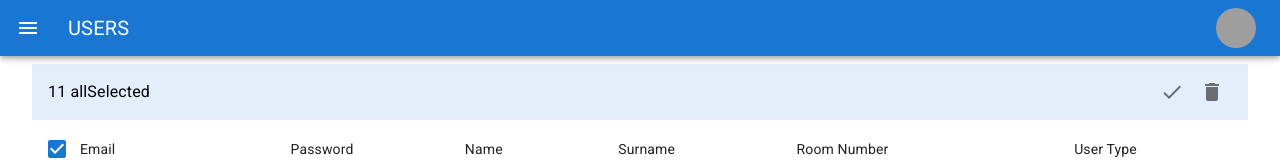
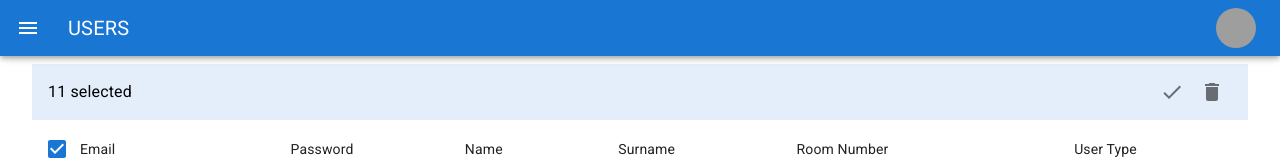
Before and after one commit to dorm-social-room-manager/dsrm-frontend, a React (Vite) app: page /dashboard/user-list in a window 1280 px wide. Both pictures are taken after a click on the element 57 px from the left and 148 px from the top of the page. Shown: the top 168 px of the page. Built offline with nearby package versions, Linux system fonts and the light colour scheme; grey boxes are pictures that could not be loaded.

Commit message:
fix: changed name
Related work item: GH-29

```diff
--- a/src/components/CustomTable/CustomTable.types.ts
+++ b/src/components/CustomTable/CustomTable.types.ts
@@ -9,7 +9,7 @@ export interface HeadCell<T extends Record<PropertyKey, unknown>> {
 }
 
 export interface CustomTableToolbarProps<T extends Record<PropertyKey, unknown>> {
-  allSelected: readonly T[];
+  selected: readonly T[];
   allRows: readonly T[];
 }
 export interface CustomTableHeadProps<T extends Record<PropertyKey, unknown>> {
--- a/src/templates/RoomList/RoomList.tsx
+++ b/src/templates/RoomList/RoomList.tsx
@@ -71,7 +71,7 @@ export function RoomList() {
     orderBy: orderBy,
     rowCount: rows.length,
   };
-  const toolbarProps: CustomTableToolbarProps<Room> = { allRows: rows, allSelected: selected };
+  const toolbarProps: CustomTableToolbarProps<Room> = { allRows: rows, selected: selected };
 
   return (
     <CustomTable<Room>
--- a/src/templates/RoomList/RoomListToolbar.tsx
+++ b/src/templates/RoomList/RoomListToolbar.tsx
@@ -6,10 +6,10 @@ import { Room } from '../../common/types/componentTypes.types';
 import { useTranslation } from 'react-i18next';
 
 export function RoomListToolbar(props: CustomTableToolbarProps<Room>) {
-  const { allSelected, allRows } = props;
-  const numSelected = allSelected.length;
+  const { selected, allRows } = props;
+  const numSelected = selected.length;
   const selectedRows = allRows.filter((row) => {
-    return allSelected.includes(row);
+    return selected.includes(row);
   });
   const { t } = useTranslation();
 
--- a/src/templates/UserList/UserList.tsx
+++ b/src/templates/UserList/UserList.tsx
@@ -71,7 +71,7 @@ export function UserList() {
     orderBy: orderBy,
     rowCount: rows.length,
   };
-  const toolbarProps: CustomTableToolbarProps<User> = { allRows: rows, allSelected: selected };
+  const toolbarProps: CustomTableToolbarProps<User> = { allRows: rows, selected: selected };
 
   return (
     <CustomTable<User>
--- a/src/templates/UserList/UserListToolbar.tsx
+++ b/src/templates/UserList/UserListToolbar.tsx
@@ -6,10 +6,10 @@ import { User } from '../../common/types/componentTypes.types';
 import { useTranslation } from 'react-i18next';
 
 export function UserListToolbar(props: CustomTableToolbarProps<User>) {
-  const { allSelected, allRows } = props;
-  const numSelected = allSelected.length;
+  const { selected, allRows } = props;
+  const numSelected = selected.length;
   const selectedRows = allRows.filter((row) => {
-    return allSelected.includes(row);
+    return selected.includes(row);
   });
   const { t } = useTranslation();
   return (
@@ -29,7 +29,7 @@ export function UserListToolbar(props: CustomTableToolbarProps<User>) {
           variant='subtitle1'
           component='div'
         >
-          {numSelected} allSelected
+          {numSelected} selected
         </Typography>
       ) : (
         <></>
```
